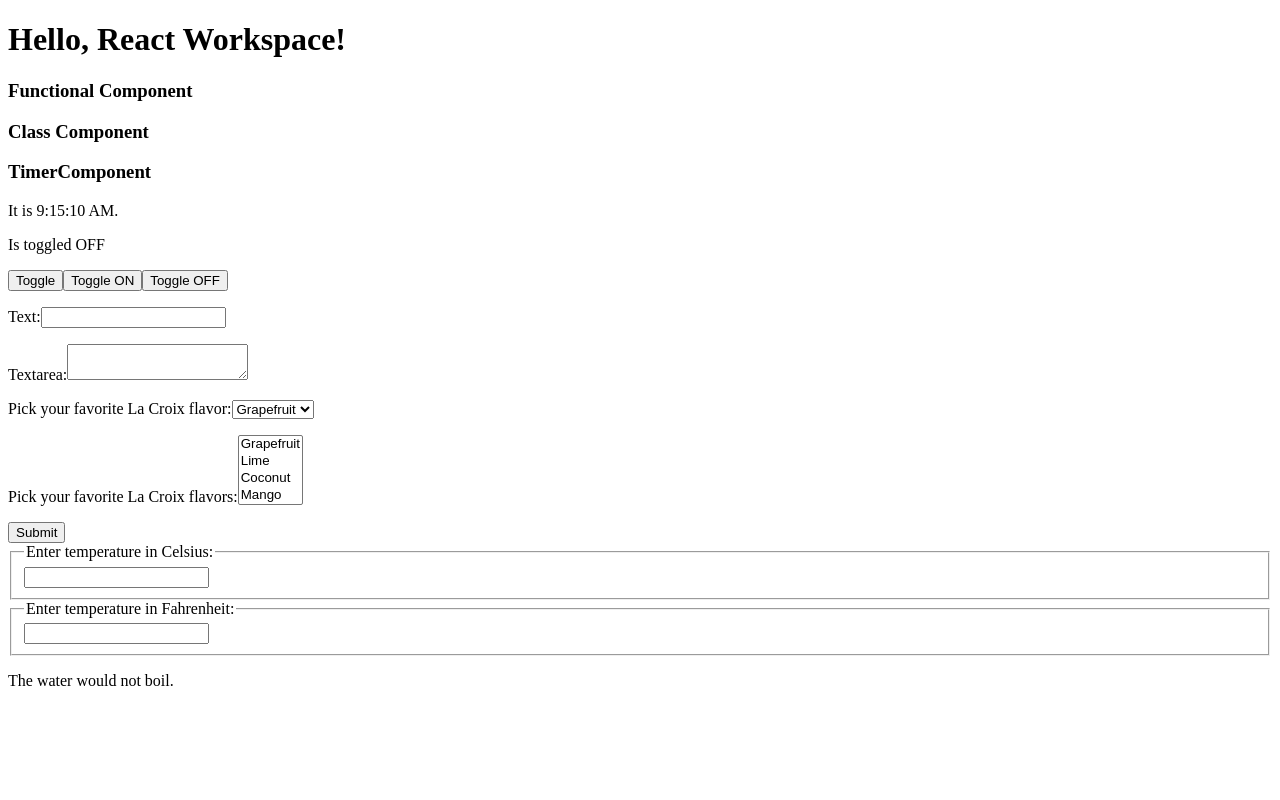
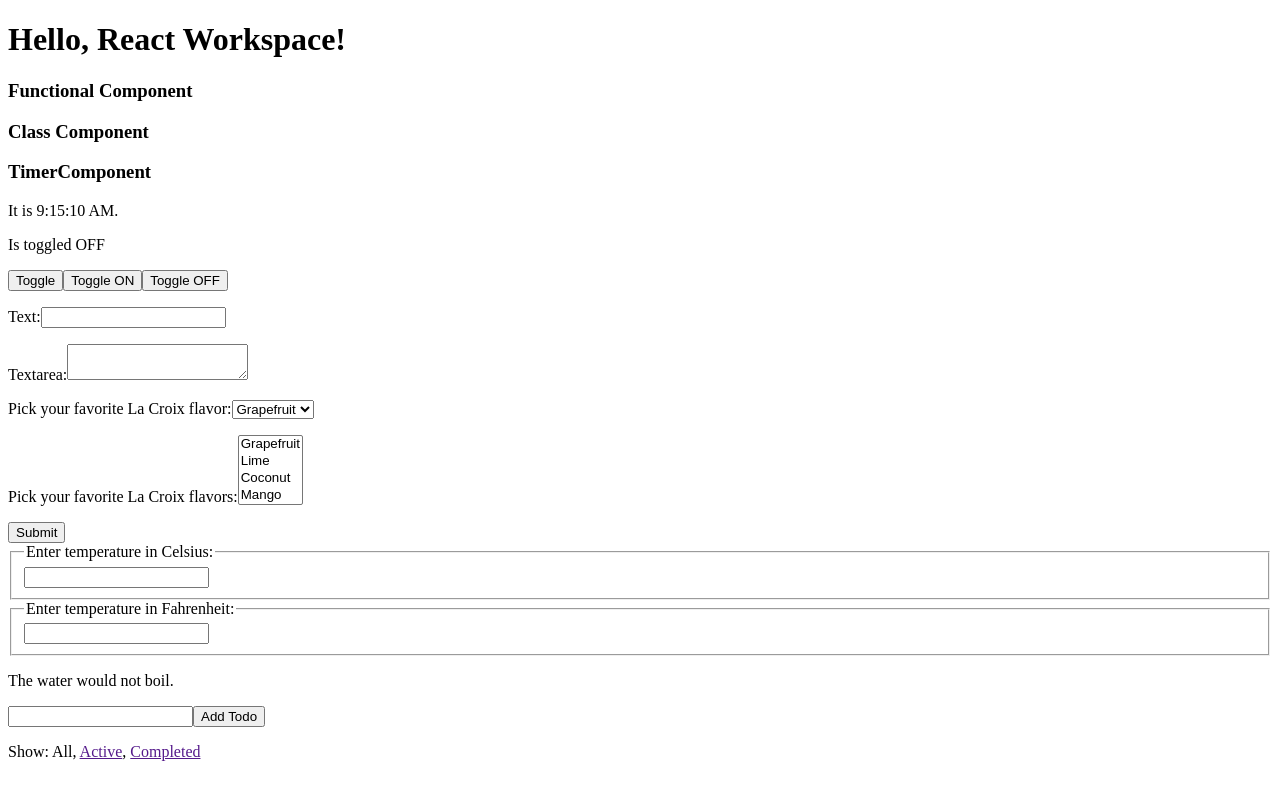
Before and after one commit to bl00mber/react-workspace, a React app: page / in a window 1280 px wide. Built offline with nearby package versions, Linux system fonts and the light colour scheme.

Commit message:
src: using Provider with store and todo test components

```diff
--- a/src/App.jsx
+++ b/src/App.jsx
@@ -1,4 +1,5 @@
 import React from 'react';
+import { Provider } from 'react-redux';
 
 import FunctionalComponent from '@/components/FunctionalComponent';
 import ClassComponent from '@/components/ClassComponent';
@@ -6,6 +7,9 @@ import Clock from '@/components/Clock';
 import Toggle from '@/components/Toggle';
 import CustomForm from '@/components/CustomForm';
 import Calculator from '@/components/Calculator';
+import AddTodo from '@/containers/AddTodo';
+import VisibleTodoList from '@/containers/VisibleTodoList';
+import Footer from '@/components/Footer';
 
 import { store } from '@/store';
 
@@ -18,6 +22,14 @@ const App = () => (
     <Toggle />
     <CustomForm />
     <Calculator />
+
+    <Provider store={store}>
+      <div>
+        <AddTodo />
+        <VisibleTodoList />
+        <Footer />
+      </div>
+    </Provider>
   </div>
 );
 
```
Also changed, not shown: 1 other file (tests, documents, lock files or other folders).
